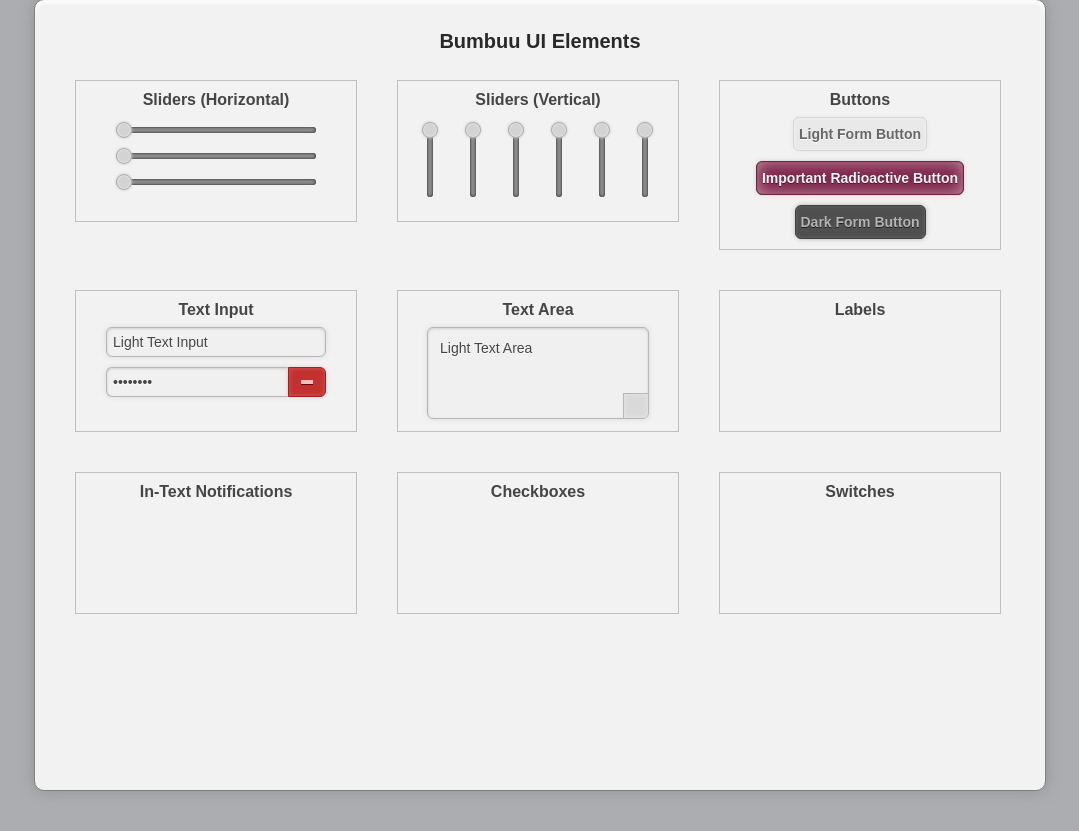
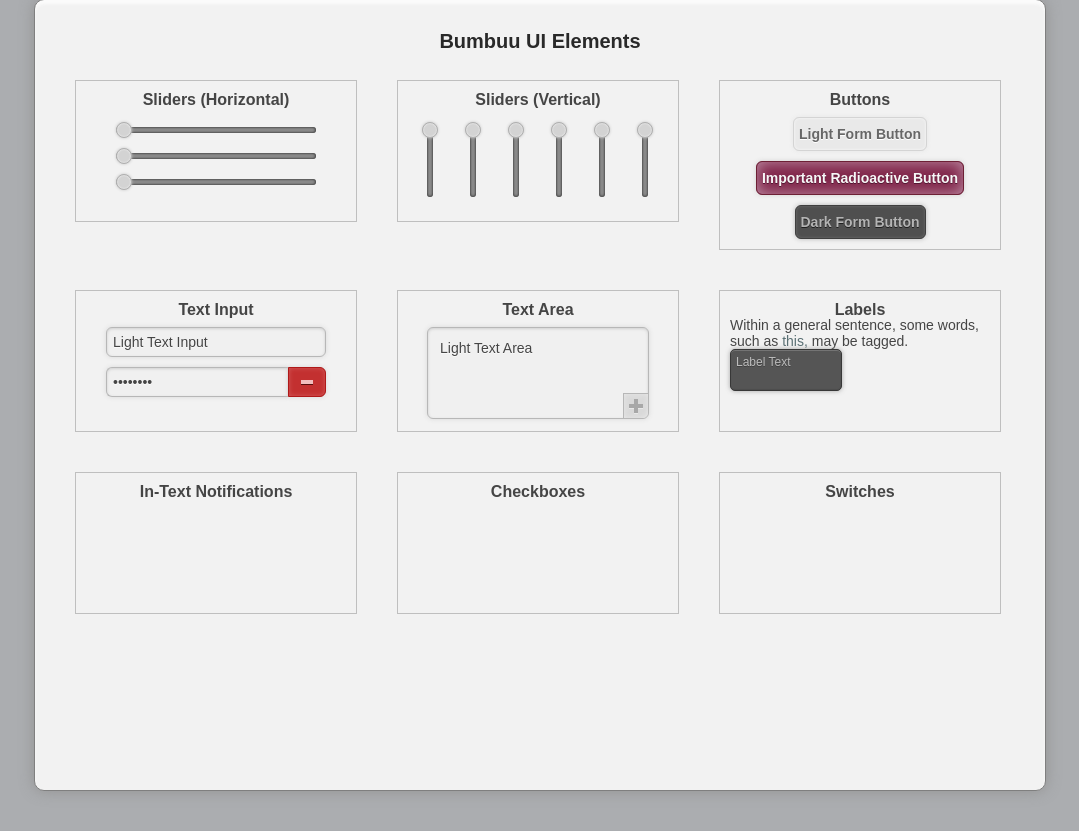
Before and after one commit to Bumbuu/Bumbuu, a PHP site: page /example.html in a window 1280 px wide. Shown: the part 41-872 px from the top of the page, without its empty margins (100-1179 px from the left). Run offline with PHP 8.4, Linux system fonts and the light colour scheme.

Commit message:
Some basic changes.

```diff
--- a/design_ui/controls/default_elements.css
+++ b/design_ui/controls/default_elements.css
@@ -278,8 +278,9 @@ textarea.bumbuu_textarea_light_text::-moz-selection {
 	background-color: #d3d3d3;
 }
 div.bumbuu_textarea_light_submit_button {
-	width: 24px;
-	height: 24px;
+	width: 14px;
+	height: 14px;
+	padding: 5px;
 	border-left: 1px solid #b7b7b7;
 	border-top: 1px solid #b7b7b7;
 	border-radius: 0px 0px 6px 0px;
@@ -299,3 +300,71 @@ div.bumbuu_textarea_light_submit_button:active {
 	background-color: #c8c8c8;
 	box-shadow: inset 0px 0px 5px #c0c0c0;
 }
+div.bumbuu_textarea_light_submit_button div:first-child {
+	width: 14px;
+	height: 4px;
+	margin-left: 0px;
+	margin-top: 5px;
+}
+div.bumbuu_textarea_light_submit_button div:nth-child(2) {
+	width: 4px;
+	height: 14px;
+	margin-left: auto;
+	margin-right: auto;
+	margin-top: -9px;
+}
+div.bumbuu_textarea_light_submit_button div {
+	background-color: #a8a8a8;
+	box-shadow: 0px 1px 0px #e8e8e8;
+}
+div.bumbuu_textarea_light_submit_button:hover div {
+	background-color: #a0a0a0;
+	box-shadow: 0px 1px 0px #e0e0e0;
+}
+div.bumbuu_textarea_light_submit_button:active div {
+	background-color: #939393;
+	box-shadow: 0px 1px 0px #e3e3e3;
+}
+.bumbuu_labeled_item {
+	display: inline;
+}
+.bumbuu_labeled_item span {
+	color: #596f73;
+	text-shadow: 0px 1px 0px #f4f4f4;
+	cursor: pointer;
+}
+.bumbuu_labeled_item span:hover {
+	text-decoration: underline;
+}
+.bumbuu_labeled_item span:active {
+	color: #394f53;
+}
+.bumbuu_labeled_item span::selection {
+	background-color: #cfcfcf;
+}
+.bumbuu_labeled_item span::-moz-selection {
+	background-color: #cfcfcf;
+}
+.bumbuu_labeled_item div.bumbuu_label {
+	background-color: #2f2f2f;
+	width: 100px;
+	height: 30px;
+	display: block;
+	opacity: 0.8;
+	padding: 5px;
+	position: absolute;
+	font-family: Arial;
+	font-size: 12px;
+	font-weight: normal;
+	color: #afafaf;
+	text-shadow: 0px 1px 0px #141414;
+	border: 1px solid #0a0a0a;
+	box-shadow: inset 0px 1px 0px #555555, inset 0px -1px 1px #252525, 0px 0px 5px #939393;
+	border-radius: 5px;
+}
+.bumbuu_labeled_item div.bumbuu_label::selection {
+	background-color: #202020;
+}
+.bumbuu_labeled_item div.bumbuu_label::-moz-selection {
+	background-color: #202020;
+}
--- a/design_ui/controls/example.html
+++ b/design_ui/controls/example.html
@@ -86,6 +86,11 @@ body {
 	margin-left: auto;
 	margin-right: auto;
 }
+#labels_area {
+	font-family: Arial;
+	font-size: 14px;
+	color: #454545;
+}
 </style>
 <script type="text/javascript" src="default_elements.js"></script>
 <script type="text/javascript">
@@ -152,11 +157,20 @@ window.onload = function() { //main function
 		<div class="container_label">Text Area</div>
 		<div class="bumbuu_textarea_light">
 			<textarea class="bumbuu_textarea_light_text">Light Text Area</textarea>
-			<div class="bumbuu_textarea_light_submit_button"></div>
+			<div class="bumbuu_textarea_light_submit_button">
+				<div></div>
+				<div></div>
+			</div>
 		</div>
 	</div>
-	<div class="container">
+	<div class="container" id="labels_area">
 		<div class="container_label">Labels</div>
+		<span>Within a general sentence, some words, such as </span>
+		<div class="bumbuu_labeled_item">
+			<div class="bumbuu_label">Label Text</div>
+			<span>this,</span>
+		</div>
+		<span>may be tagged.</span>
 	</div>
 	<div class="container">
 		<div class="container_label">In-Text Notifications</div>
```
